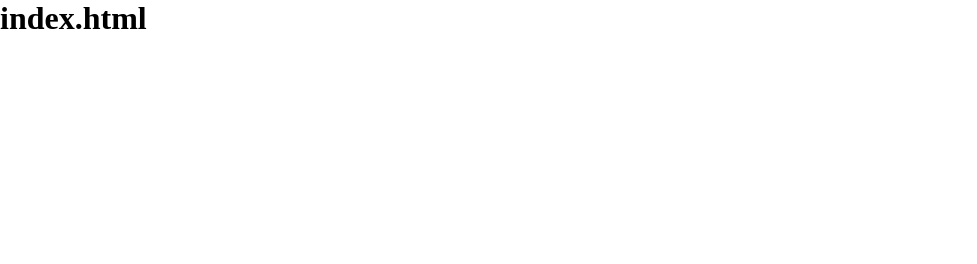
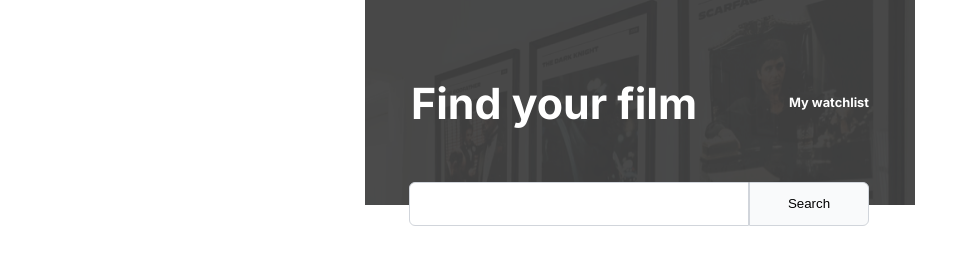
Before and after one commit to TerrenceArceo/movie-watchlist, a website built with Vite: page index.html in a window 1280 px wide. Shown: the whole page, without its empty margins (0-977 px from the left). Built offline with nearby package versions, Linux system fonts and the light colour scheme.

Commit message:
added the background image for the header

```diff
--- a/index.css
+++ b/index.css
@@ -1,4 +1,68 @@
+* {
+    box-sizing: border-box;
+}
+
 html, body {
     margin: 0;
     padding: 0;
+    font-family: "Inter", serif;
 }
+
+.container {
+    max-width: 550px;
+    margin: 0 auto;
+    position: relative;
+}
+
+.header {
+    width: 100%;
+    background-image: url("");
+    background: linear-gradient(rgba(0, 0, 0, 0.7), rgba(0, 0, 0, 0.7)), url('images/THJJRUhNlEc.png');
+    background-position: center top;
+    color: white;
+    padding: 3em 0;
+    display: flex;
+    align-items: center;
+    justify-content: space-around;
+}
+
+.header h1 {
+    font-weight: 800px;
+    font-size: 2.68rem;
+}
+
+.header h2 {
+    font-size: .8rem;
+    font-weight: 700;
+}
+
+.form-wrapper {
+
+}
+
+form {
+    position: absolute;
+    top: 182px;
+    left: 8%;
+    display: flex;
+}
+
+form input {
+    width: 340px;
+    border: none;
+    padding: 1em;
+    border: 1px solid #d1d5db;
+    border-top-left-radius: 6px;
+    border-bottom-left-radius: 6px;
+}
+
+form button {
+    width: 120px;
+    border: none;
+    background-color: #f9fafb;
+    padding: 1em;
+    border: 1px solid #d1d5db;
+    border-top-right-radius: 6px;
+    border-bottom-right-radius: 6px;
+    cursor: pointer;
+}
--- a/index.html
+++ b/index.html
@@ -1,9 +1,23 @@
 <html>
     <head>
         <link rel="stylesheet" href="index.css">
+        <link rel="preconnect" href="https://fonts.googleapis.com">
+        <link rel="preconnect" href="https://fonts.gstatic.com" crossorigin>
+        <link href="https://fonts.googleapis.com/css2?family=Inter:ital,opsz,wght@0,14..32,100..900;1,14..32,100..900&display=swap" rel="stylesheet">
     </head>
     <body>
-        <h1>index.html</h1>
+        <div class="container">
+            <header class="header">
+                <h1>Find your film</h1>
+                <h2>My watchlist</h2>
+            </header>
+            <div class="form-wrapper">
+                <form>
+                    <input type="search" name="search" id="search">
+                    <button>Search</button>
+                </form>
+            </div>
+        </div>
         <script src="index.js"></script>
     </body>
 </html>
```
Also changed, not shown: images/THJJRUhNlEc.png (added).
